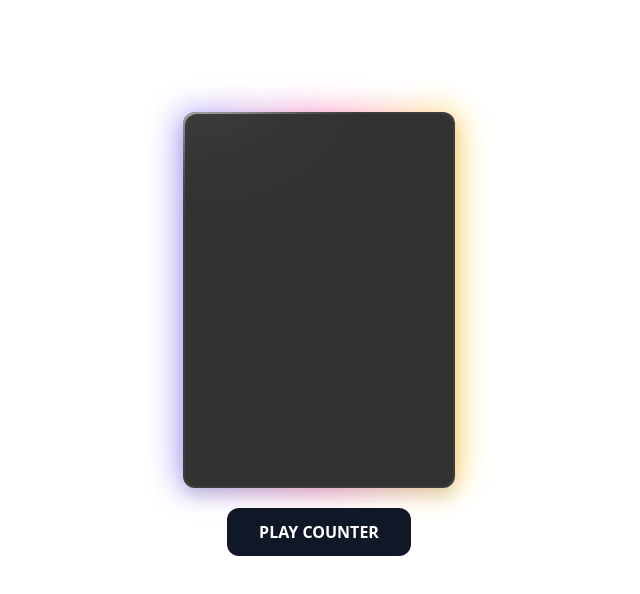
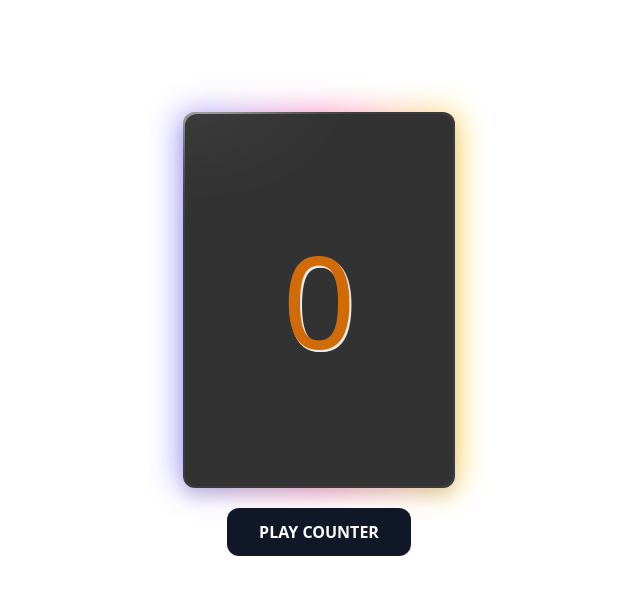
Before and after one commit to fima0519/counter_with_voice, a website: page index.html in a window 1280 px wide. Shown: the whole page, without its empty margins (321-961 px from the left). Drawn offline with Linux system fonts and the light colour scheme.

Commit message:
zero added

```diff
--- a/index.html
+++ b/index.html
@@ -27,7 +27,7 @@
                   class="counter z-10 flex items-center text-9xl text-amber-600 [text-shadow:_2px_2px_#fff,_1px_2px_#fff]"
                   data-number="10"
                   data-speed="1000"
-                ></div>
+                >0</div>
               </div>
               <div
                 class="absolute w-56 h-48 bg-white blur-[50px] -left-1/2 -top-1/2"
```
